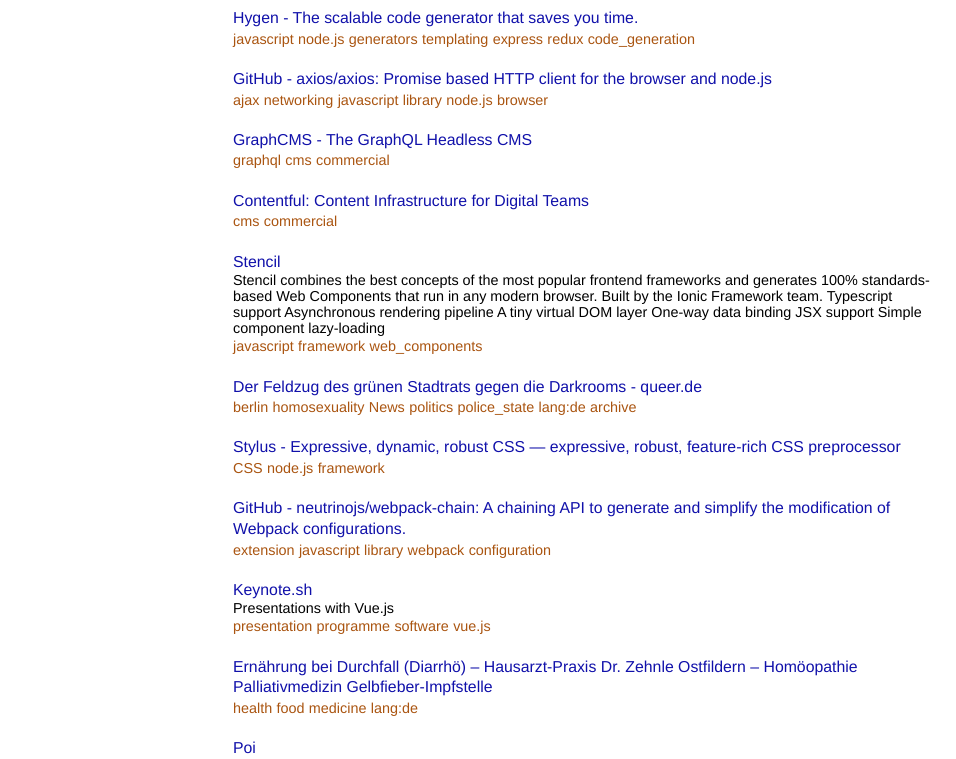
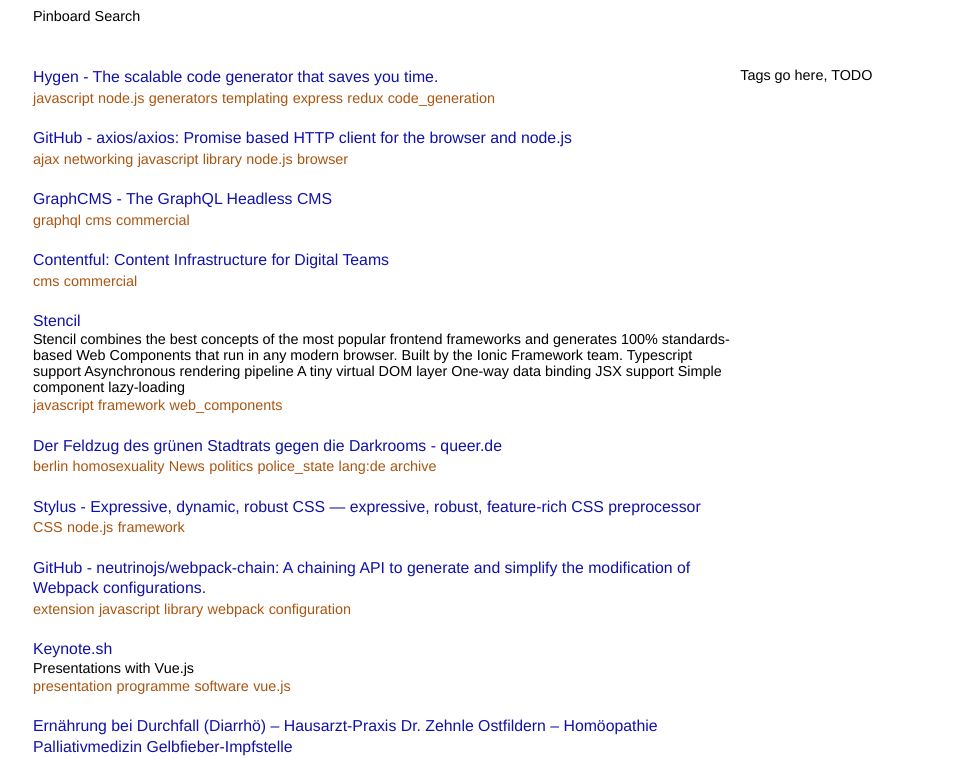
Before and after one commit to gbirke/pinboard-search, a Vue app: page / in a window 1280 px wide. Shown: the top 759 px of the page, without its empty margins (57-1013 px from the left). Built offline with nearby package versions, Linux system fonts and the light colour scheme.

Commit message:
Add basic page layout
Insert a container and center it
Add tag bar
Create two-columns css layout

```diff
--- a/src/App.vue
+++ b/src/App.vue
@@ -1,8 +1,15 @@
 <template>
-  <div id="app">
+  <div id="app" class="container">
+      <nav class="top-bar">
+          Pinboard Search
+      </nav>
+      <!-- TODO search fields -->
       <div class="main">
           <SearchResult :posts="posts" />
       </div>
+      <aside class="tags">
+          Tags go here, TODO
+      </aside>
   </div>
 </template>
 
--- a/src/assets/styles.css
+++ b/src/assets/styles.css
@@ -6,7 +6,24 @@
 	text-decoration: none;
 }
 
+.container {
+	display: flex;
+	flex-wrap: wrap;
+	max-width: 1100px;
+	margin: 0 auto;
+}
+
+.top-bar {
+	width: 100%;
+	margin-bottom: 3em;
+}
+
 .main {
 	max-width: 700px;
-	margin: 0 auto;
+	flex: 1;
 }
+
+.tags {
+	width: 350px;
+	padding: 0 0.5em;
+}
```
